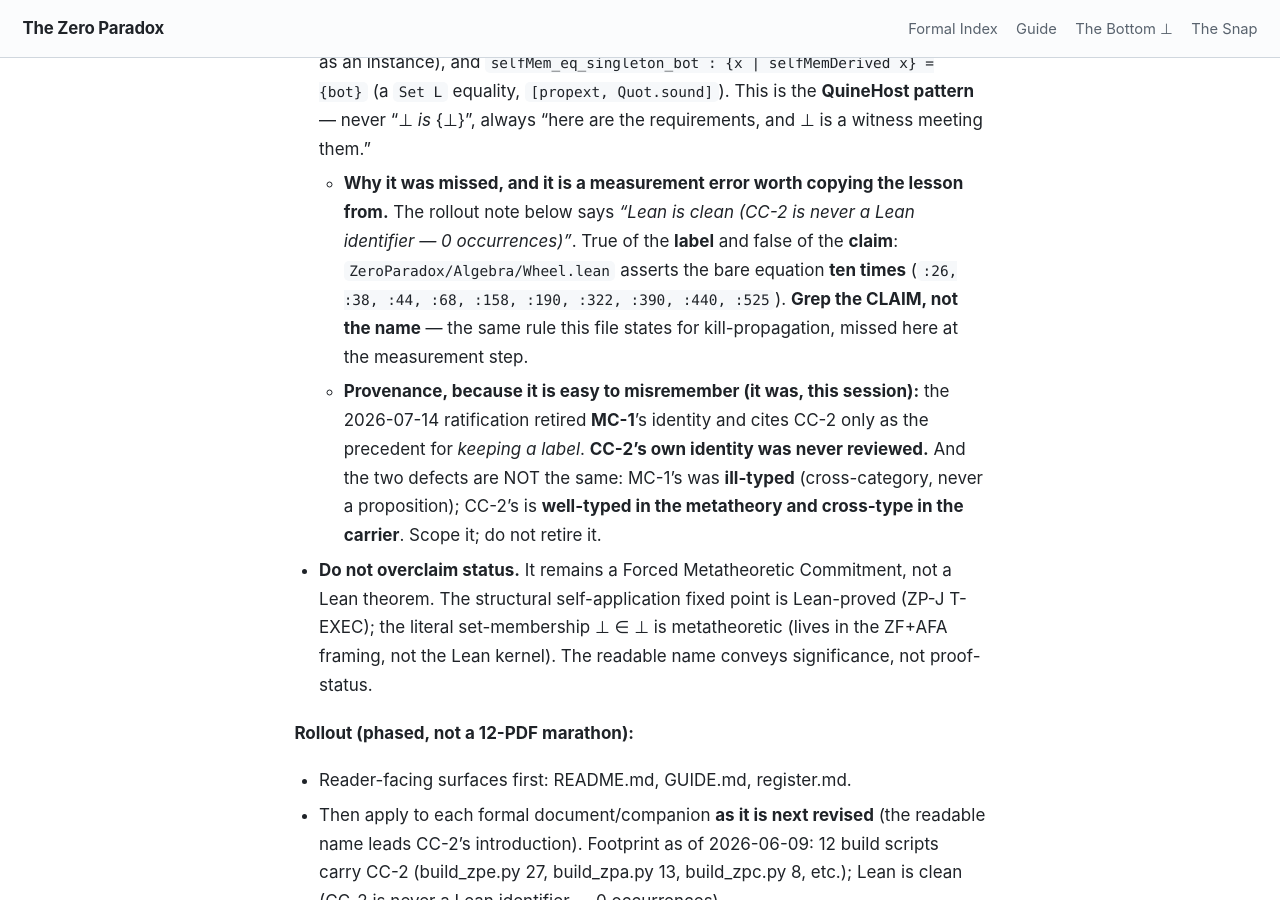
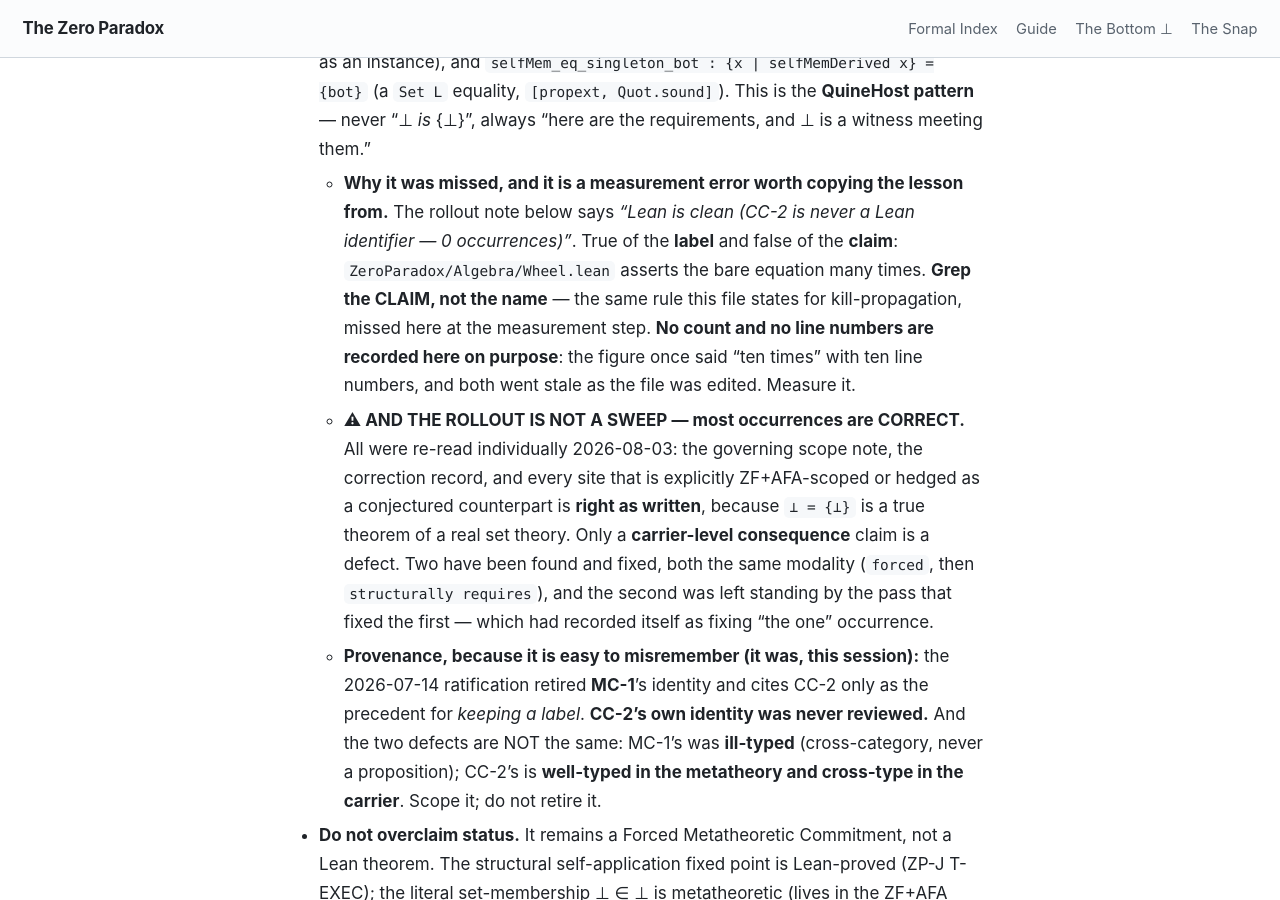
Before and after one commit to timbrigham/ZeroParadox, a Jekyll site: the page built from CLAUDE.md, in a window 1280 px wide and 900 px high, scrolled down 53035 px. Built offline with Jekyll 4.4.1, drawn with Linux system fonts in a browser that asks for light colours; our own code applies the rules of GitHub Pages for plain Markdown files.

Commit message:
C-01: the pass that fixed "forced" left "structurally requires" standing
Co-Authored-By: Claude Opus 5 <noreply@anthropic.com>
Claude-Session: https://claude.ai/code/session_018VPRp1fyEUEpNEphr6bMxB

```diff
--- a/CLAUDE.md
+++ b/CLAUDE.md
@@ -1072,8 +1072,17 @@ When assigning a label, ask: "Is this result the central claim of its section, o
   - **Why it was missed, and it is a measurement error worth copying the lesson from.** The rollout
     note below says *"Lean is clean (CC-2 is never a Lean identifier — 0 occurrences)"*. True of the
     **label** and false of the **claim**: `ZeroParadox/Algebra/Wheel.lean` asserts the bare equation
-    **ten times** (`:26, :38, :44, :68, :158, :190, :322, :390, :440, :525`). **Grep the CLAIM, not the
-    name** — the same rule this file states for kill-propagation, missed here at the measurement step.
+    many times. **Grep the CLAIM, not the name** — the same rule this file states for
+    kill-propagation, missed here at the measurement step. **No count and no line numbers are
+    recorded here on purpose**: the figure once said "ten times" with ten line numbers, and both went
+    stale as the file was edited. Measure it.
+  - **⚠ AND THE ROLLOUT IS NOT A SWEEP — most occurrences are CORRECT.** All were re-read
+    individually 2026-08-03: the governing scope note, the correction record, and every site that is
+    explicitly ZF+AFA-scoped or hedged as a conjectured counterpart is **right as written**, because
+    `⊥ = {⊥}` is a true theorem of a real set theory. Only a **carrier-level consequence** claim is a
+    defect. Two have been found and fixed, both the same modality (`forced`, then `structurally
+    requires`), and the second was left standing by the pass that fixed the first — which had
+    recorded itself as fixing "the one" occurrence.
   - **Provenance, because it is easy to misremember (it was, this session):** the 2026-07-14 ratification
     retired **MC-1**'s identity and cites CC-2 only as the precedent for *keeping a label*. **CC-2's own
     identity was never reviewed.** And the two defects are NOT the same: MC-1's was **ill-typed**
```
Also changed, not shown: 1 other file.
